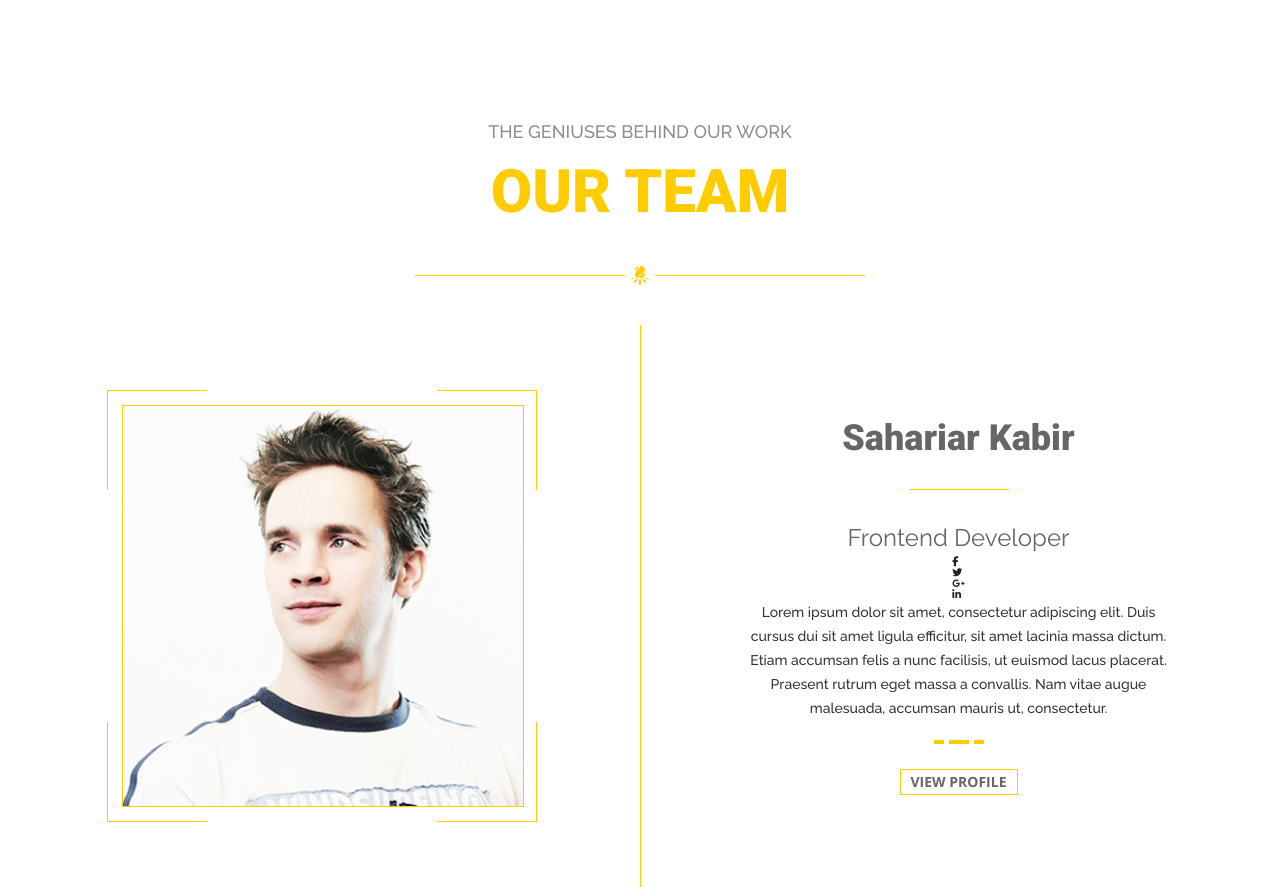
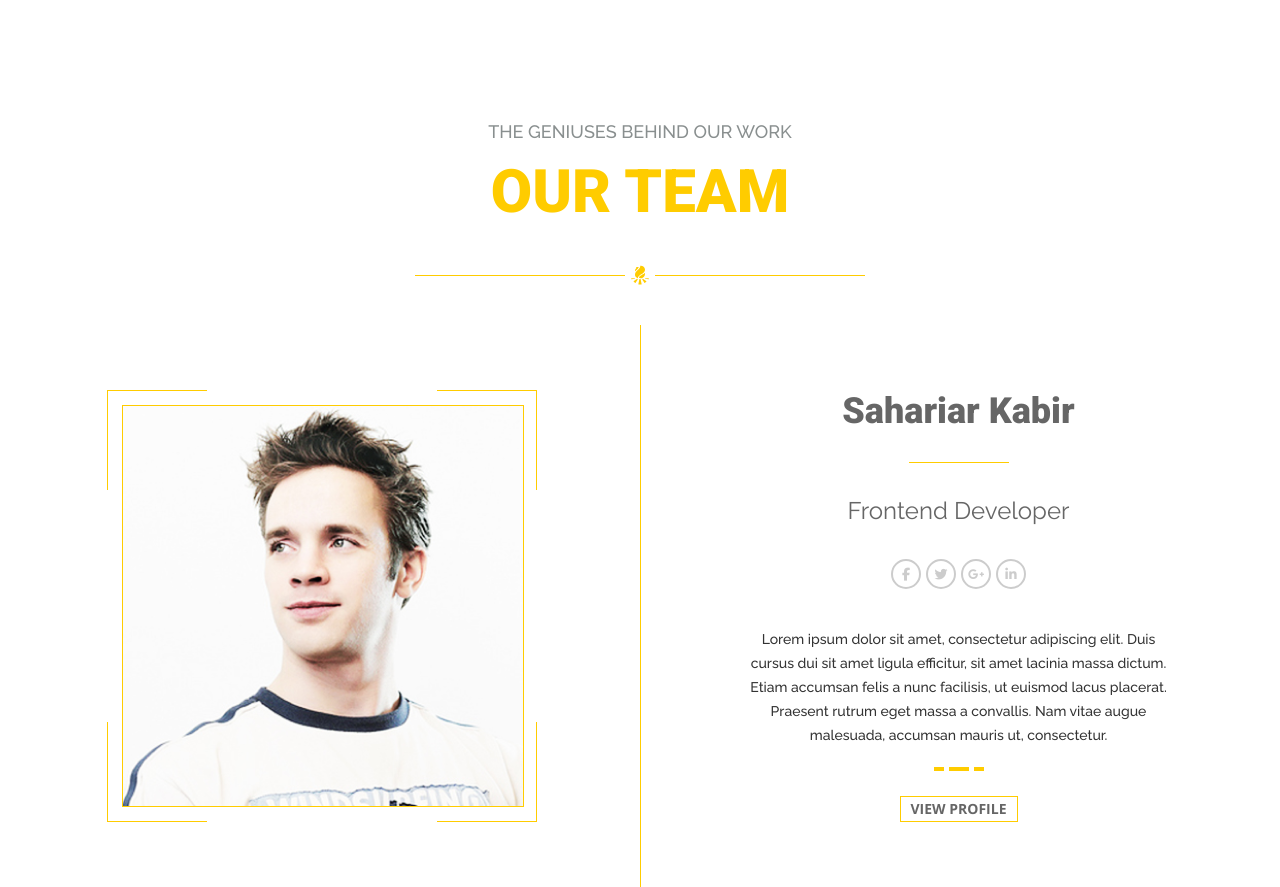
Before and after one commit to Bohdan-Podponarovskyi/our_team, a plain HTML site: page index.html in a window 1280 px wide. Drawn offline with nearby package versions, Linux system fonts and the light colour scheme.

Commit message:
finished

```diff
--- a/index.html
+++ b/index.html
@@ -33,10 +33,10 @@
             <h2 class="main__person-name">Sahariar Kabir</h2>
             <h3 class="main__person-position">Frontend Developer</h3>
             <div class="socials">
-                <div class="socials__icon-wrapper"><i class="fa-brands fa-facebook-f"></i></div>
-                <div class="socials__icon-wrapper"><i class="fa-brands fa-twitter"></i></div>
-                <div class="socials__icon-wrapper"><i class="fa-brands fa-google-plus-g"></i></div>
-                <div class="socials__icon-wrapper"><i class="fa-brands fa-linkedin-in"></i></div>
+                <a href="https://www.facebook.com/" target="_blank" class="socials__icon-wrapper"><i class="socials__icon fa-brands fa-facebook-f"></i></a>
+                <a href="https://twitter.com/" target="_blank" class="socials__icon-wrapper"><i class="socials__icon fa-brands fa-twitter"></i></a>
+                <a href="https://www.google.com.ua/" target="_blank" class="socials__icon-wrapper"><i class="socials__icon fa-brands fa-google-plus-g"></i></a>
+                <a href="https://linkedin.com/" target="_blank" class="socials__icon-wrapper"><i class="socials__icon fa-brands fa-linkedin-in"></i></a>
             </div>
             <p class="main__person-description">Lorem ipsum dolor sit amet, consectetur adipiscing elit. Duis cursus dui sit amet ligula efficitur, sit amet lacinia massa dictum. Etiam accumsan felis a nunc facilisis, ut euismod lacus placerat. Praesent rutrum eget massa a convallis. Nam vitae augue malesuada, accumsan mauris ut, consectetur.</p>
             <div class="triple-divider">
--- a/scss/elements/_buttons.scss
+++ b/scss/elements/_buttons.scss
@@ -4,7 +4,6 @@
   font-weight: 700;
   font-size: 1.4rem;
   line-height: 1.4rem;
-  //text-align: center;
   text-transform: uppercase;
   color: $primary-color_gray;
   border: $border;
--- a/scss/elements/_socials.scss
+++ b/scss/elements/_socials.scss
@@ -0,0 +1,23 @@
+.socials {
+  display: flex;
+  gap: 5px;
+  margin: 3rem 0 auto;
+
+  &__icon-wrapper {
+    min-width: 3rem;
+    min-height: 3rem;
+    border: 2px solid #CCCCCC;
+    border-radius: 50%;
+    position: relative;
+  }
+
+  &__icon {
+    display: block;
+    color: #CCCCCC;
+    position: absolute;
+    top: 50%;
+    left: 50%;
+    transform: translate(-50%, -50%);
+    font-size: 1.3rem;
+  }
+}
```
Also changed, not shown: css/styles.css, 1 other file.
